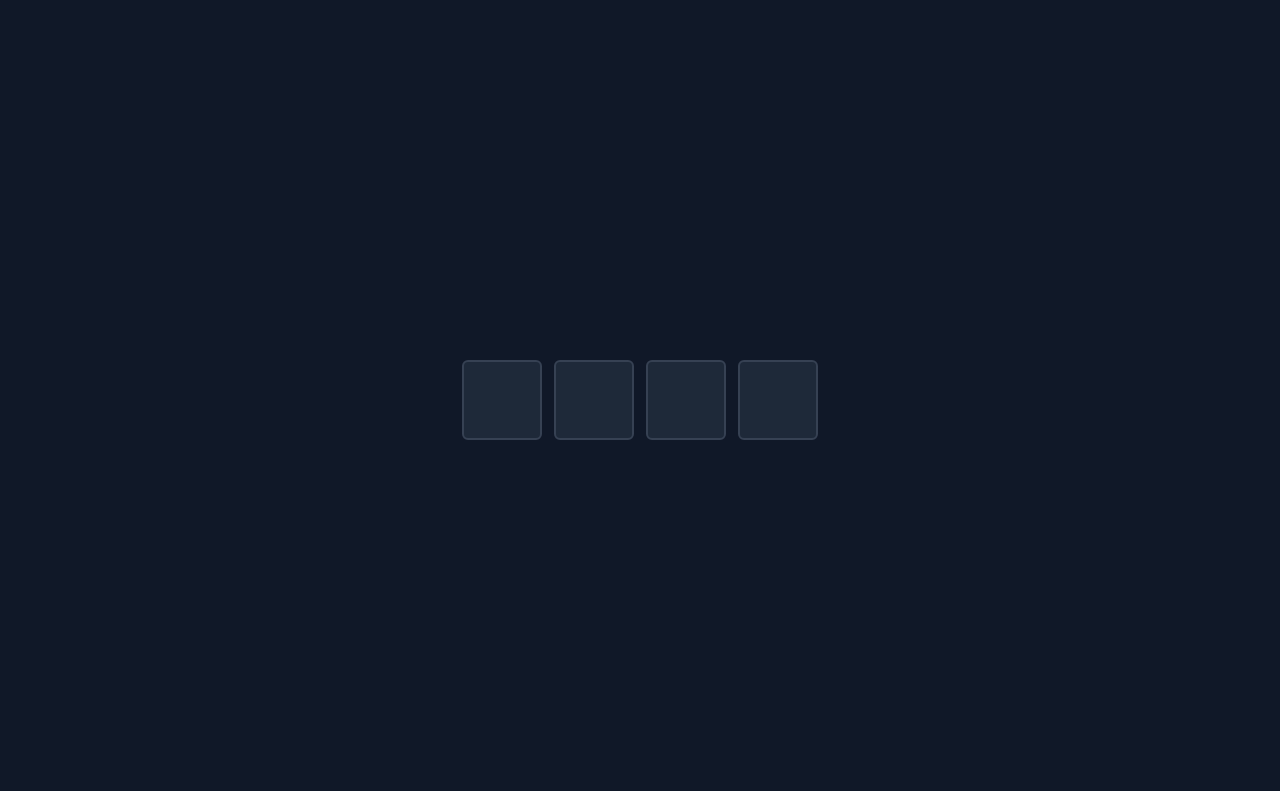
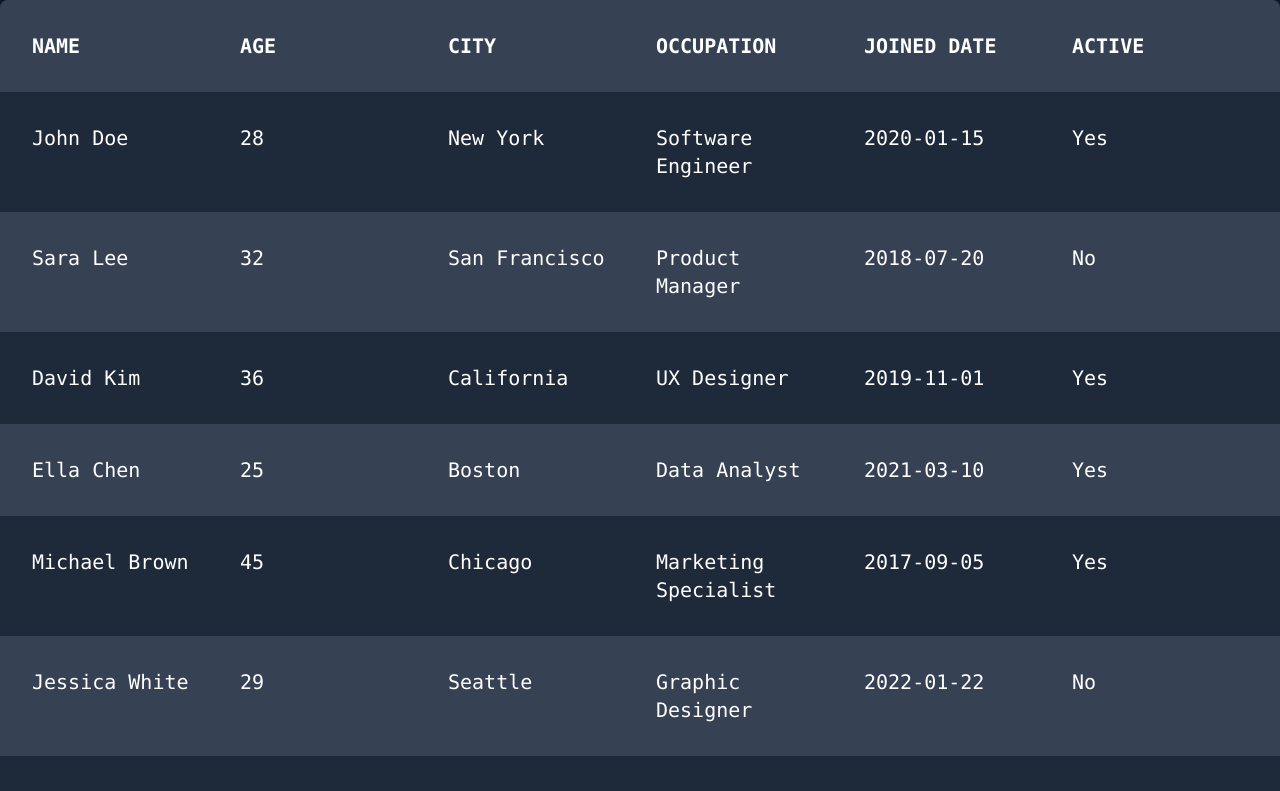
Before and after one commit to Raja-Simform/Atomix, a React (Vite) app: page / in a window 1280 px wide. Shown: the top 791 px of the page. Built offline with nearby package versions, Linux system fonts and the light colour scheme.

Commit message:
fix:add other component in app

```diff
--- a/src/App.tsx
+++ b/src/App.tsx
@@ -1,12 +1,12 @@
 import "./App.css";
 import Otp from "./components/Otp/Otp";
-// import DataTable from "./components/DataTable/DataTable";
-// import FileUploader from "./components/FileUploader/FileUploader";
+import DataTable from "./components/DataTable/DataTable";
+import FileUploader from "./components/FileUploader/FileUploader";
 
 function App() {
   return (
     <>
-      {/* <DataTable
+      <DataTable
         columns={["Name", "Age", "City", "Occupation", "Joined Date", "Active"]}
         data={[
           ["John Doe", 28, "New York", "Software Engineer", "2020-01-15", true],
@@ -51,7 +51,7 @@ function App() {
         accept=".jpg,.png"
         maxSize={5 * 1024 * 1024}
         onUpload={(files) => console.log(files)}
-      /> */}
+      />
       <Otp SentOtp={"4456"}/>
     </>
   );
```
